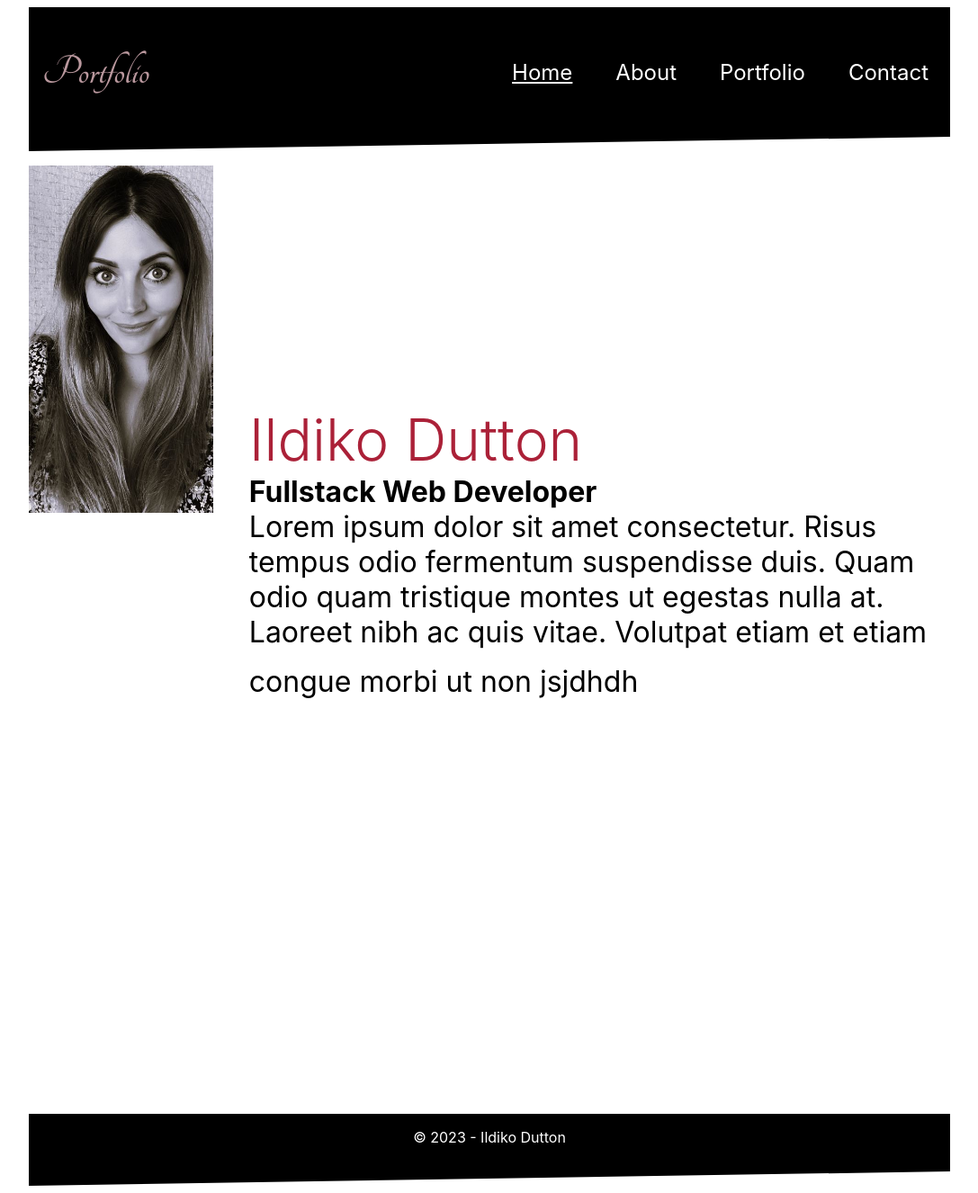
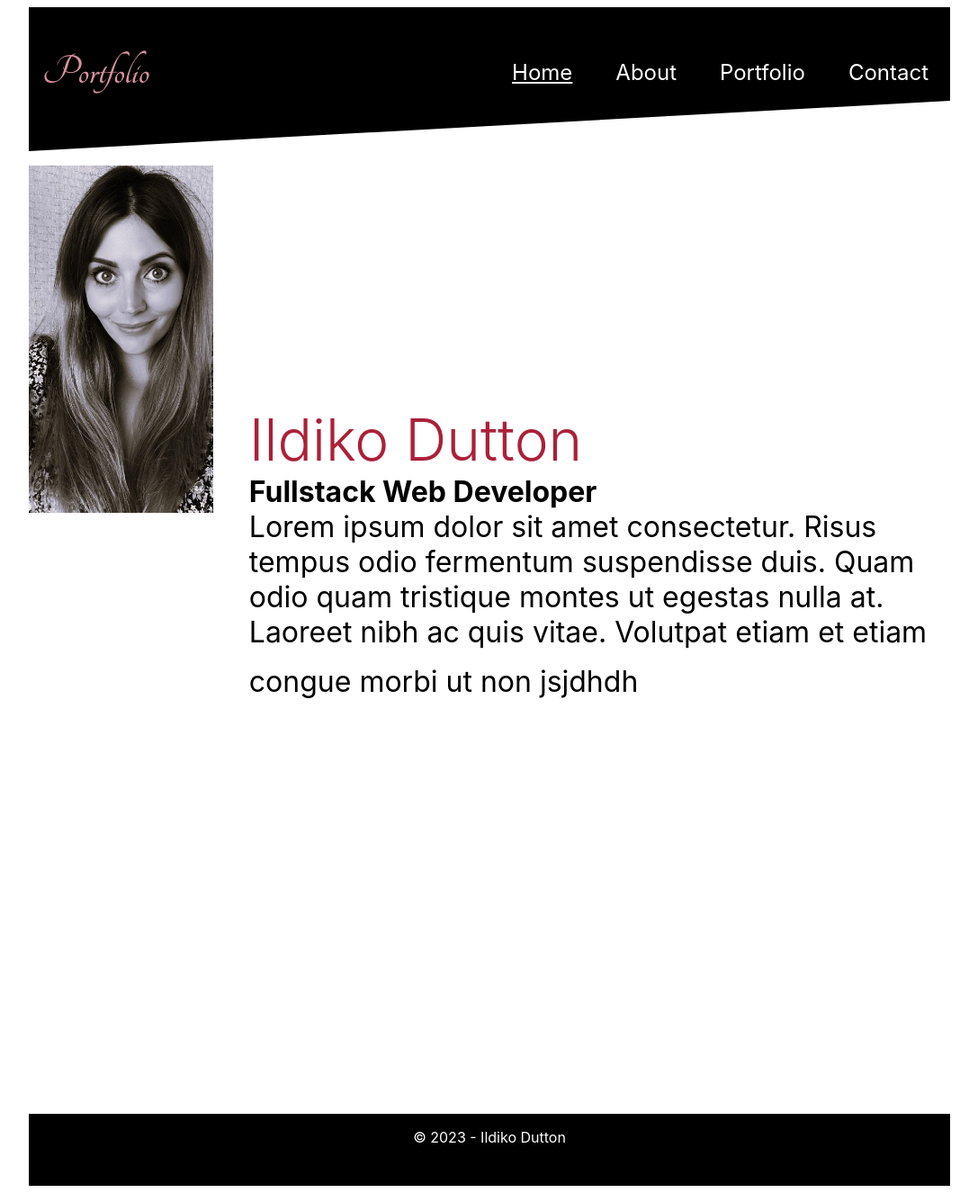
Before and after one commit to IldDtn/React-portfolio, a React (Create React App) app: page / in a window 1280 px wide. Shown: the whole page at 90% size, without its empty margins (96-1183 px from the left). Built offline with nearby package versions, Linux system fonts and the light colour scheme; a web font is replaced by a local one.

Commit message:
skewed header

```diff
--- a/src/components/Footer.css
+++ b/src/components/Footer.css
@@ -17,9 +17,9 @@
     text-align: center;
     padding-bottom: 1rem;
     clip-path: polygon(
+      100% 0%
       0% 0%,
       100% 0%,
-      100% calc(100% - 1rem),
-      0 100%
+      0% 100% calc(100% - 1rem)
     );
   }
--- a/src/components/Header.css
+++ b/src/components/Header.css
@@ -7,7 +7,7 @@ header {
     clip-path: polygon(
       0% 0%,
       100% 0%,
-      100% calc(100% - 1rem),
+      100% calc(75% - 1rem),
       0 100%
     );
 
@@ -31,7 +31,7 @@ a.active {
     font-family: 'Rubik 80s Fade', cursive;
     font-family: 'Sansita Swashed', cursive;
     font-family: 'Tangerine', cursive;
-    color: rgb(186, 152, 158);
+    color: rgb(217, 146, 158);
     font-size: 3em;
     margin-left: 15px;
 }
```
